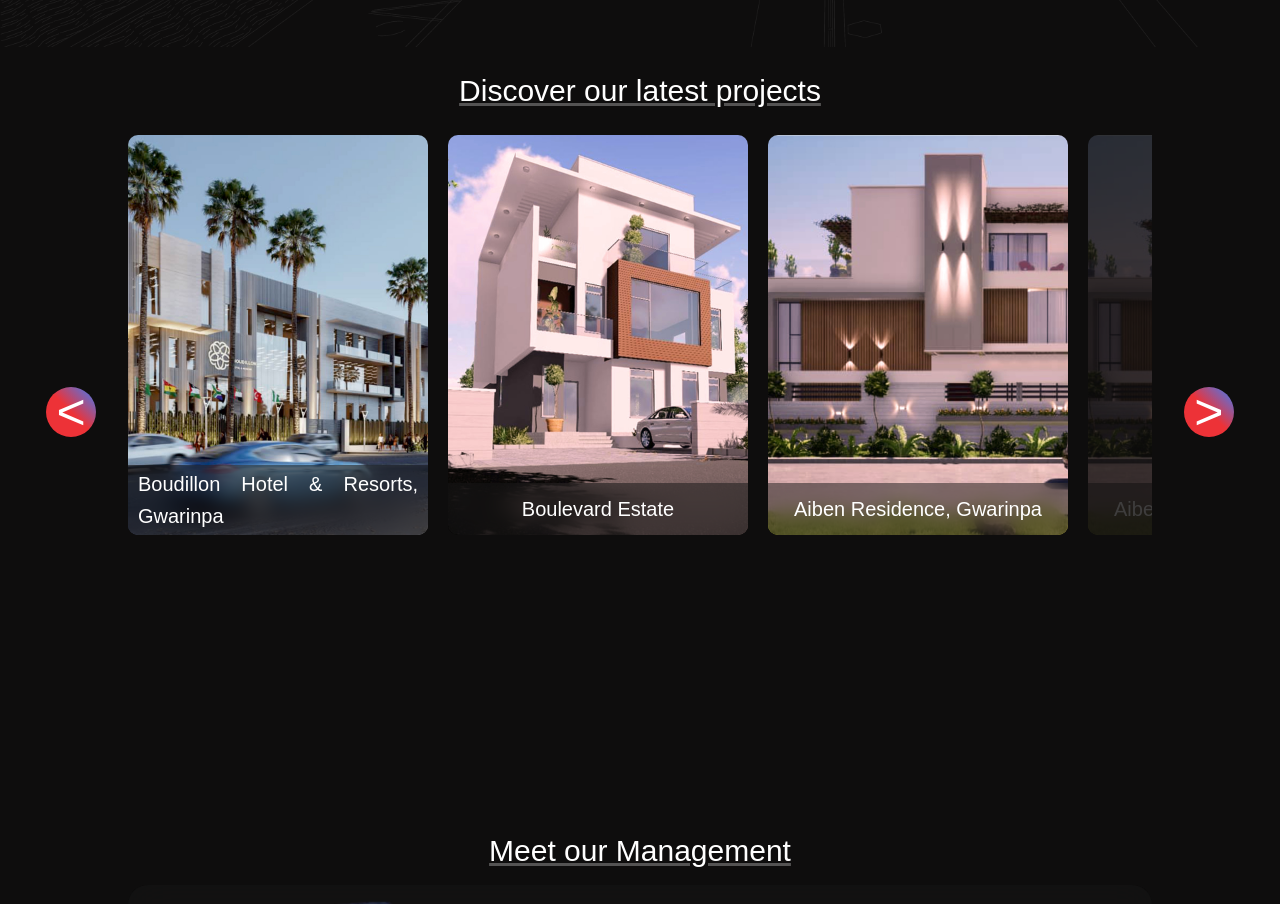
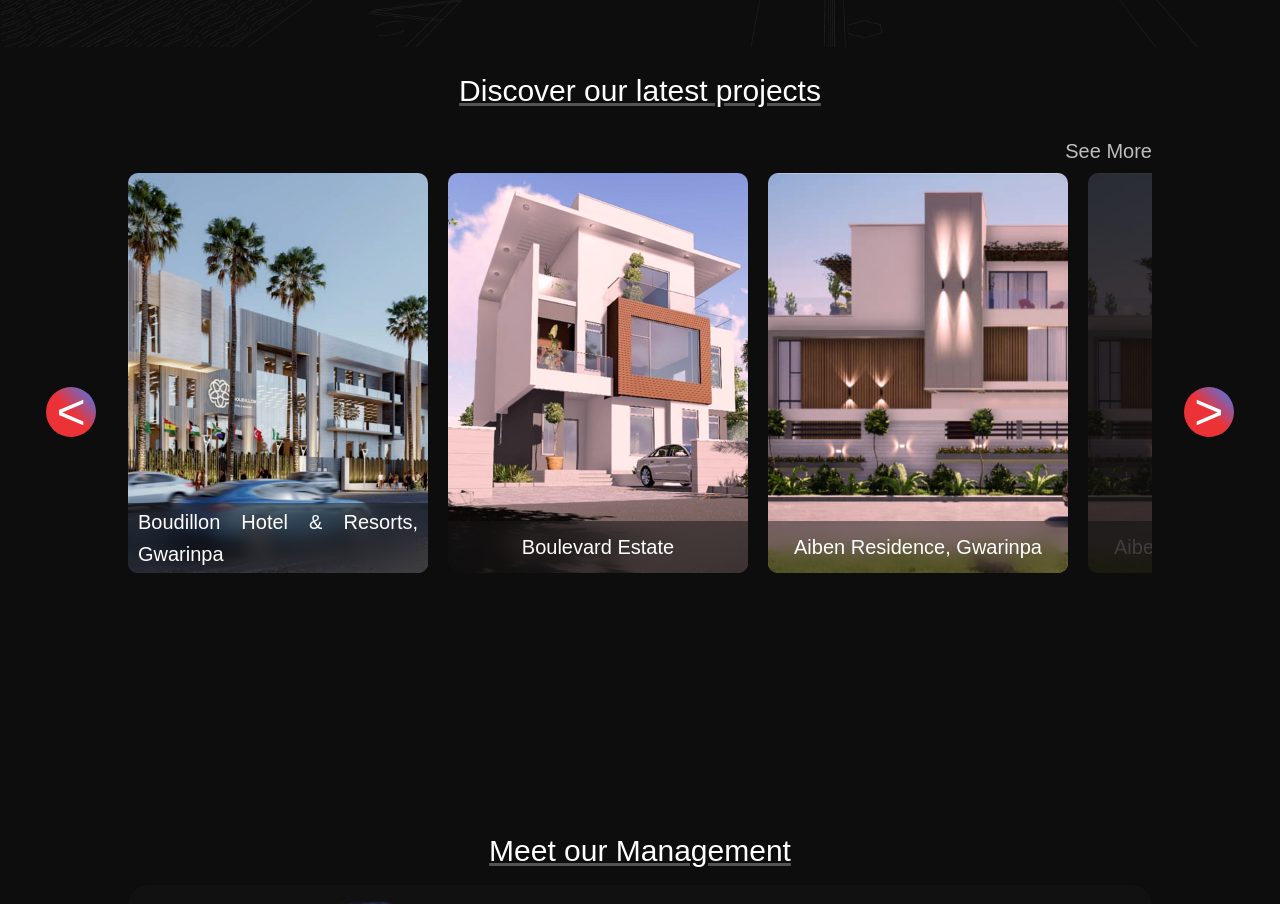
Before and after one commit to henry1234-net/Aiben-Real-Estate, a plain HTML site: page index.html in a window 1280 px wide. Shown: the part 2235-3139 px from the top of the page. Drawn offline with Linux system fonts and the light colour scheme.

Commit message:
about us adjustments

```diff
--- a/index.html
+++ b/index.html
@@ -104,6 +104,8 @@
         <section class="content-section project" id="Projects">
             <div class="content">
                 <h2>Discover our latest projects</h2>
+
+                <div class="readMoreContainer"><a class="more">See More</a></div>
                 <div class="projectSection">
                     <div class="projects one">
                         <span class="projectSpanText"><p>Boudillon Hotel & Resorts, Gwarinpa</p></span>
--- a/styles.css
+++ b/styles.css
@@ -581,11 +581,32 @@ button:hover::before {
     width: 100%;
 }
 
+.readMoreContainer{
+    display: flex;
+    width: 100%;
+    height: 6%;
+    margin-top: 20px;
+    position: relative;
+}
+
+.more{
+    position: absolute;
+    right: 0;
+    top: 0;
+    text-align: right;
+    font-weight: 300;
+    color: var(--light-grey);
+}
+
+.more:hover{
+    color: white;
+    cursor: pointer;
+}
+
 .projectSection{
     display: flex;
     flex-direction: row;
     column-gap: 20px;
-    margin-top: 20px;
     margin-bottom: 40px;
     height: fit-content;
     overflow:hidden;
@@ -816,6 +837,7 @@ footer {
     .content{
         height: fit-content;
     }
+    .content-section.text{height: fit-content;}
     .service{
         width: 100%;
         padding: 0;
```
